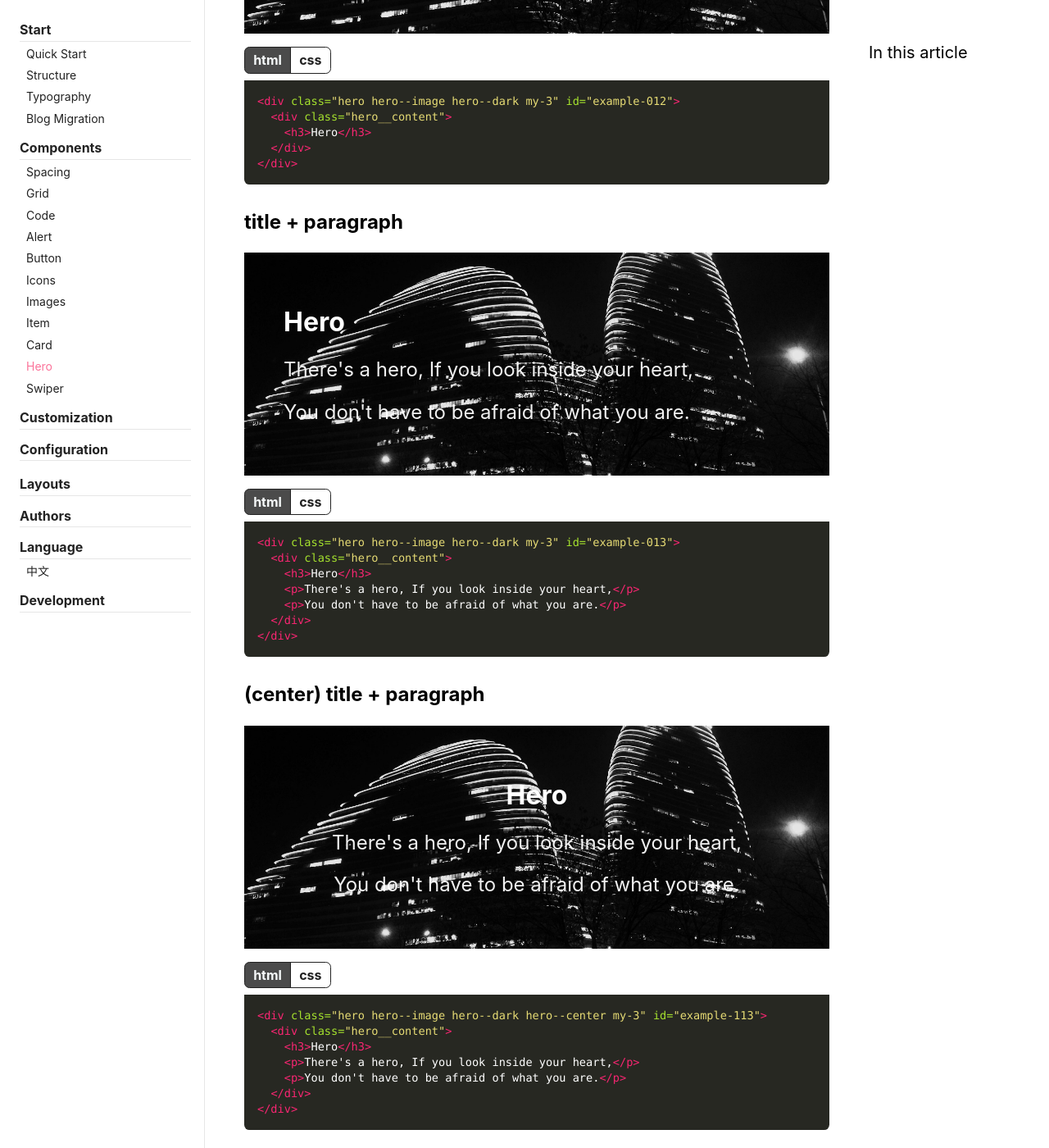
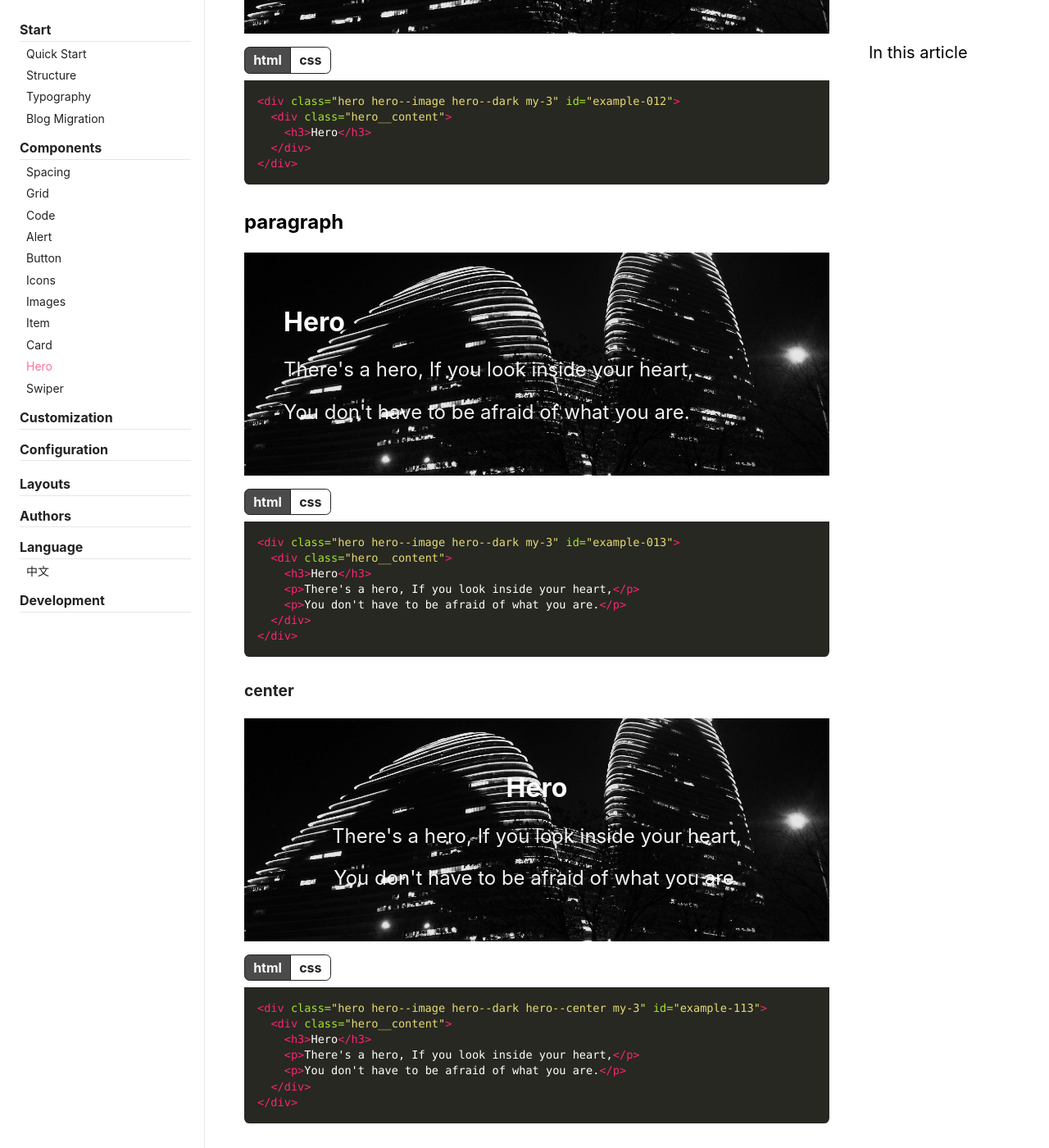
Before and after one commit to LawssssCat/jekyll-docs, a Jekyll site: the page built from _docs/en/components/hero.md, in a window 1280 px wide and 1400 px high, scrolled down 2532 px. Shown: the whole window at 82% size. Built offline with Jekyll 4.4.1, drawn with Linux system fonts in a browser that asks for light colours; comment, search, counter and statistics services are not loaded; some of the changed text lies outside the part shown.

Commit message:
improvement(toc): heading text overflow ellipsis

```diff
--- a/_docs/en/components/hero.md
+++ b/_docs/en/components/hero.md
@@ -205,7 +205,7 @@
 {%- include article/generate-tabs.html titles=_titles contents=_contents -%}
 <!-- ====================================================== -->
 
-### title + paragraph
+### paragraph
 
 <!-- ====================================================== -->
 {%- capture _code_html -%}
@@ -244,7 +244,7 @@
 {%- include article/generate-tabs.html titles=_titles contents=_contents -%}
 <!-- ====================================================== -->
 
-### (center) title + paragraph
+#### center
 
 <!-- ====================================================== -->
 {%- capture _code_html -%}
@@ -283,7 +283,7 @@
 {%- include article/generate-tabs.html titles=_titles contents=_contents -%}
 <!-- ====================================================== -->
 
-### (center) title + paragraph (customize style)
+#### filter (customize style)
 
 <!-- ====================================================== -->
 {%- capture _code_html -%}
--- a/_sass/components/_toc.scss
+++ b/_sass/components/_toc.scss
@@ -11,11 +11,17 @@
   .toc {
     max-height: calc(100vh - #{map-get($spacers, 5)});
     @include overflow(auto, "y");
+    @include overflow(visible, "x");
     @include scrollbar-none();
   }
   ol {
     @include menu(0, 0, nowrap);
     @include menu-direction(vertical);
+  }
+  a {
+    overflow-x: hidden;
+    text-overflow: ellipsis;
+    white-space: nowrap;
   }
   ol li a { /* h1 */
     padding-top: map-get($spacers, 2);
```
